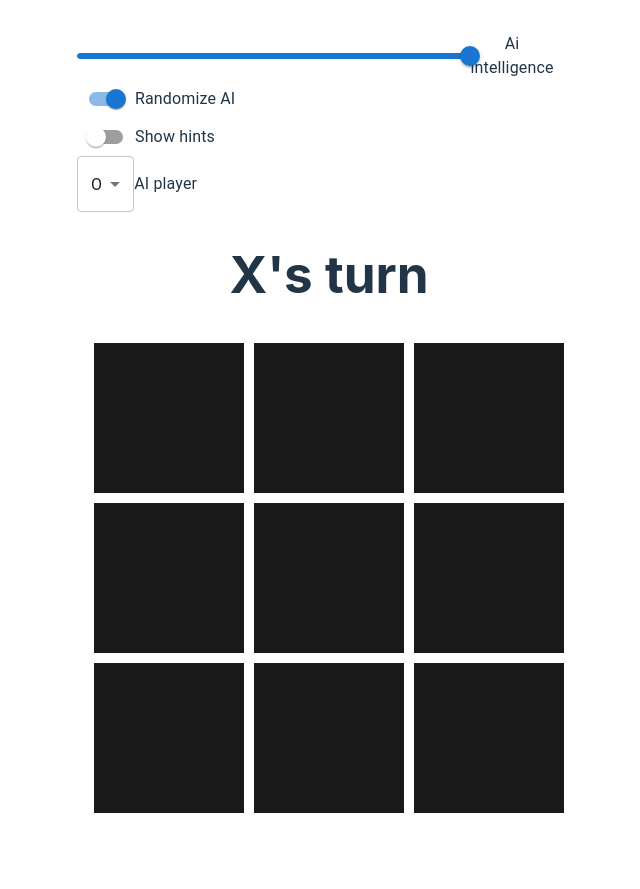
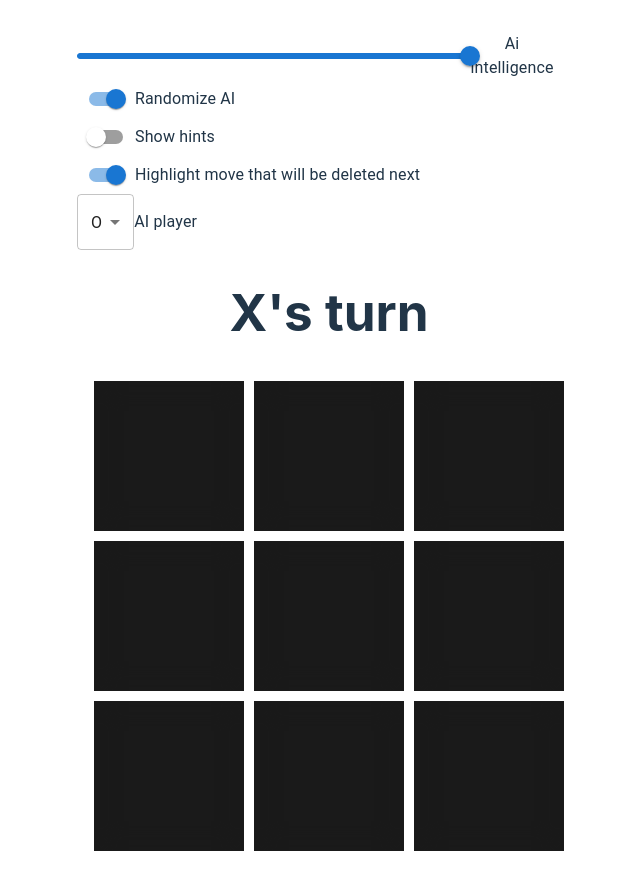
Before and after one commit to alijdens/three-tac-toe, a React (Vite) app in the folder ui/: page / in a window 1280 px wide. Shown: the whole page, without its empty margins (311-951 px from the left). Before the commit the page ends 851 px from the top, so only its background shows below. Built offline with nearby package versions, Linux system fonts and the light colour scheme.

Commit message:
Make the indication of which move will be deleted next optional.

```diff
--- a/ui/src/Board.tsx
+++ b/ui/src/Board.tsx
@@ -12,9 +12,10 @@ type BoardProps = {
     state: GameState,
     onSquareClick: (id: SquarePos) => void,
     showHints: boolean,
+    highlightMoveToDelete: boolean,
 }
 
-function Board({ state, onSquareClick, showHints }: BoardProps) {
+function Board({ state, onSquareClick, showHints, highlightMoveToDelete }: BoardProps) {
     const colors = Array(9).fill('white')
     const highlight = Array(9).fill(false)
 
@@ -24,7 +25,7 @@ function Board({ state, onSquareClick, showHints }: BoardProps) {
         colors[i] = '#1bcd80'
         if (state.winner == Player.X) {
             highlight[i] = true
-        } else if (index == 0 && state.XMoves.length == 3) {
+        } else if (highlightMoveToDelete && index == 0 && state.XMoves.length == 3) {
             colors[i] += '40'
         }
     })
@@ -33,7 +34,7 @@ function Board({ state, onSquareClick, showHints }: BoardProps) {
         colors[i] = '#d13a1b'
         if (state.winner == Player.O) {
             highlight[i] = true
-        } else if (index == 0 && state.OMoves.length == 3) {
+        } else if (highlightMoveToDelete && index == 0 && state.OMoves.length == 3) {
             colors[i] += '40'
         }
     })
--- a/ui/src/Game.tsx
+++ b/ui/src/Game.tsx
@@ -48,6 +48,7 @@ function Game() {
             state={state}
             onSquareClick={onSquareClick}
             showHints={settings.showHints}
+            highlightMoveToDelete={settings.highlightMoveToDelete}
         />
     </>
 }
--- a/ui/src/settings.tsx
+++ b/ui/src/settings.tsx
@@ -14,6 +14,10 @@ type Settings = {
 
     // whether to show the best play hints
     showHints: boolean
+
+    // if false, then the move that will be deleted after the play is
+    // not shown in lighter color
+    highlightMoveToDelete: boolean
 }
 
 export const DEFAULT_SETTINGS: Settings = {
@@ -21,6 +25,7 @@ export const DEFAULT_SETTINGS: Settings = {
     aiRandomize: true,
     aiIntelligence: 100,
     showHints: false,
+    highlightMoveToDelete: true,
 }
 
 
@@ -46,6 +51,9 @@ export function SettingsMenu({ values, setValues }: SettingsMenuProps) {
     function showHintsHandleChange(event: React.ChangeEvent<HTMLInputElement>) {
         setValues({ ...values, showHints: event.target.checked })
     }
+    function highlightMoveToDeleteHandleChange(event: React.ChangeEvent<HTMLInputElement>) {
+        setValues({ ...values, highlightMoveToDelete: event.target.checked })
+    }
 
     return <>
         <FormGroup>
@@ -59,6 +67,7 @@ export function SettingsMenu({ values, setValues }: SettingsMenuProps) {
                     valueLabelDisplay="auto"
                 />
             } label="Ai intelligence" />
+
             <FormControlLabel control={
                 <Switch
                     checked={values.aiRandomize}
@@ -66,12 +75,21 @@ export function SettingsMenu({ values, setValues }: SettingsMenuProps) {
                     aria-label="Randomize AI"
                 />
             } label="Randomize AI" />
+
             <FormControlLabel control={
                 <Switch
                     checked={values.showHints}
                     onChange={showHintsHandleChange}
                 />
             } label="Show hints" />
+
+            <FormControlLabel control={
+                <Switch
+                    checked={values.highlightMoveToDelete}
+                    onChange={highlightMoveToDeleteHandleChange}
+                />
+            } label="Highlight move that will be deleted next" />
+
             <FormControlLabel control={
                 <Select
                     value={values.aiPlayer as string || "None"}
```
